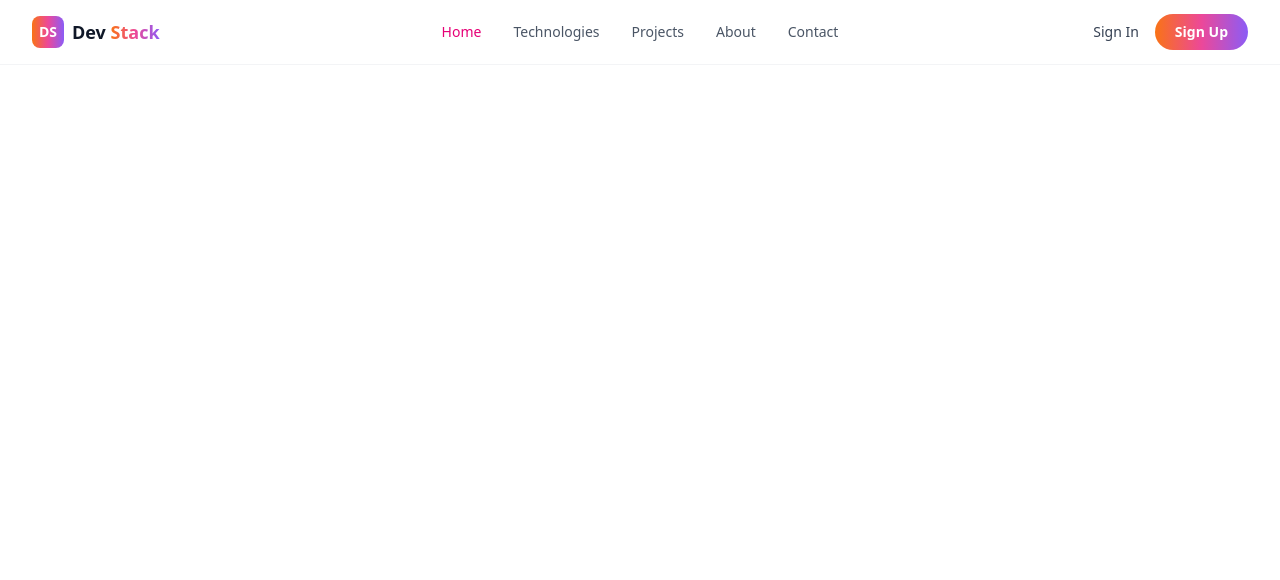
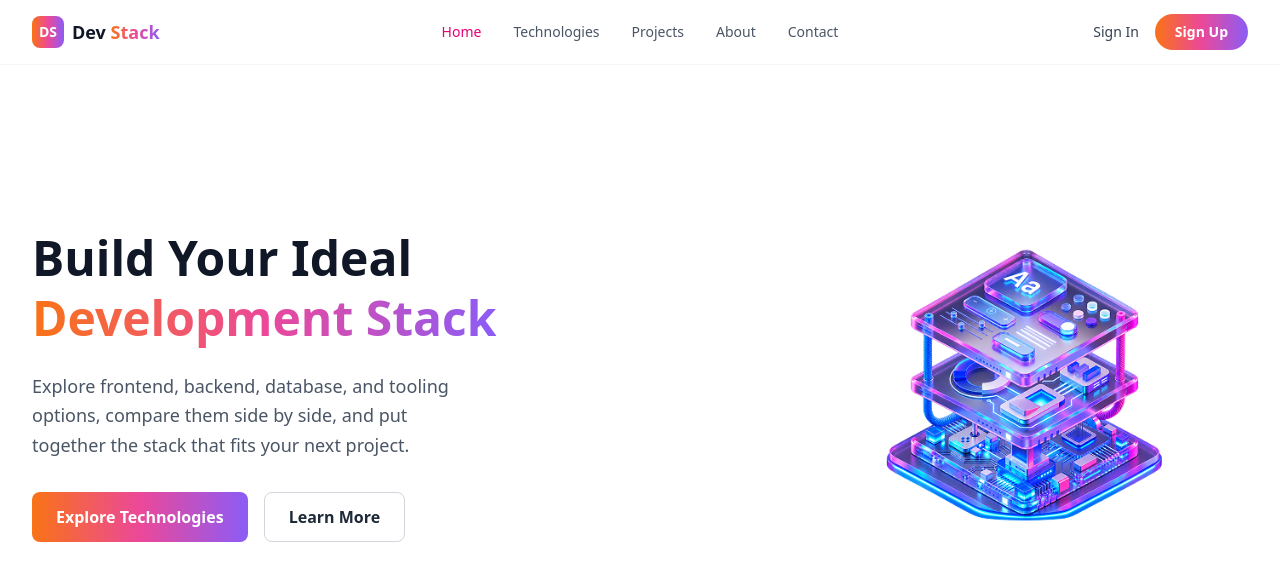
Before and after one commit to farhad-alom/Assignment-5-devStack, a React (Vite) app: page / in a window 1280 px wide. Shown: the top 580 px of the page. Built offline with nearby package versions, Linux system fonts and the light colour scheme.

Commit message:
fifth commit hero/banner

```diff
--- a/src/App.tsx
+++ b/src/App.tsx
@@ -1,10 +1,12 @@
 import Navbar from "./components/Navbar";
+import Hero from "./components/Hero";
 
 function App() {
     return (
         <div className="min-h-screen bg-white">
             <Navbar />
-            {/* বাকি সেকশনগুলো (Hero, Cards, Footer) পরের ধাপে এখানে যোগ হবে */}
+            <Hero />
+
         </div>
     );
 }
--- a/src/components/Hero.tsx
+++ b/src/components/Hero.tsx
@@ -0,0 +1,41 @@
+import heroImage from "../assets/banner-stack.png";
+
+export default function Hero() {
+    return (
+        <section className="max-w-7xl mx-auto px-4 sm:px-6 lg:px-8 py-16 md:py-24">
+            <div className="grid md:grid-cols-2 gap-12 items-center">
+                {/* ===== Left: Text content ===== */}
+                <div>
+                    <h1 className="text-4xl sm:text-5xl font-extrabold leading-tight text-gray-900">
+                        Build Your Ideal <br />
+                        <span className="text-brand-gradient">Development Stack</span>
+                    </h1>
+
+                    <p className="mt-6 text-gray-600 text-lg leading-relaxed max-w-md">
+                        Explore frontend, backend, database, and tooling options, compare
+                        them side by side, and put together the stack that fits your next
+                        project.
+                    </p>
+
+                    <div className="mt-8 flex flex-wrap gap-4">
+                        <button className="px-6 py-3 rounded-lg text-white font-semibold bg-brand-gradient hover:opacity-90 transition-opacity">
+                            Explore Technologies
+                        </button>
+                        <button className="px-6 py-3 rounded-lg font-semibold text-gray-800 border border-gray-300 hover:bg-gray-50 transition-colors">
+                            Learn More
+                        </button>
+                    </div>
+                </div>
+
+                {/* ===== Right: Banner Image ===== */}
+                <div className="flex justify-center md:justify-end">
+                    <img
+                        src={heroImage}
+                        alt="Development stack illustration"
+                        className="w-full max-w-sm md:max-w-md"
+                    />
+                </div>
+            </div>
+        </section>
+    );
+};
```
